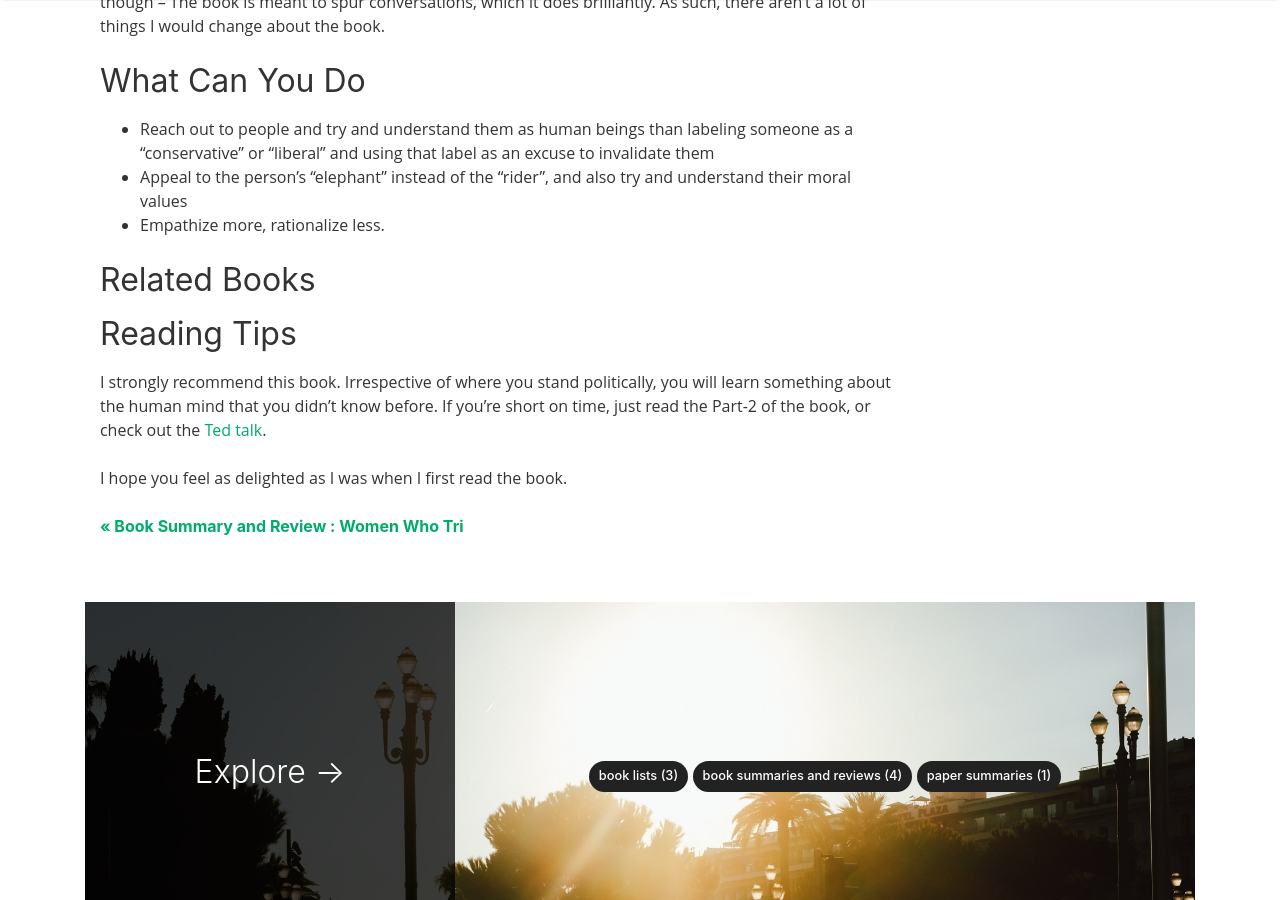
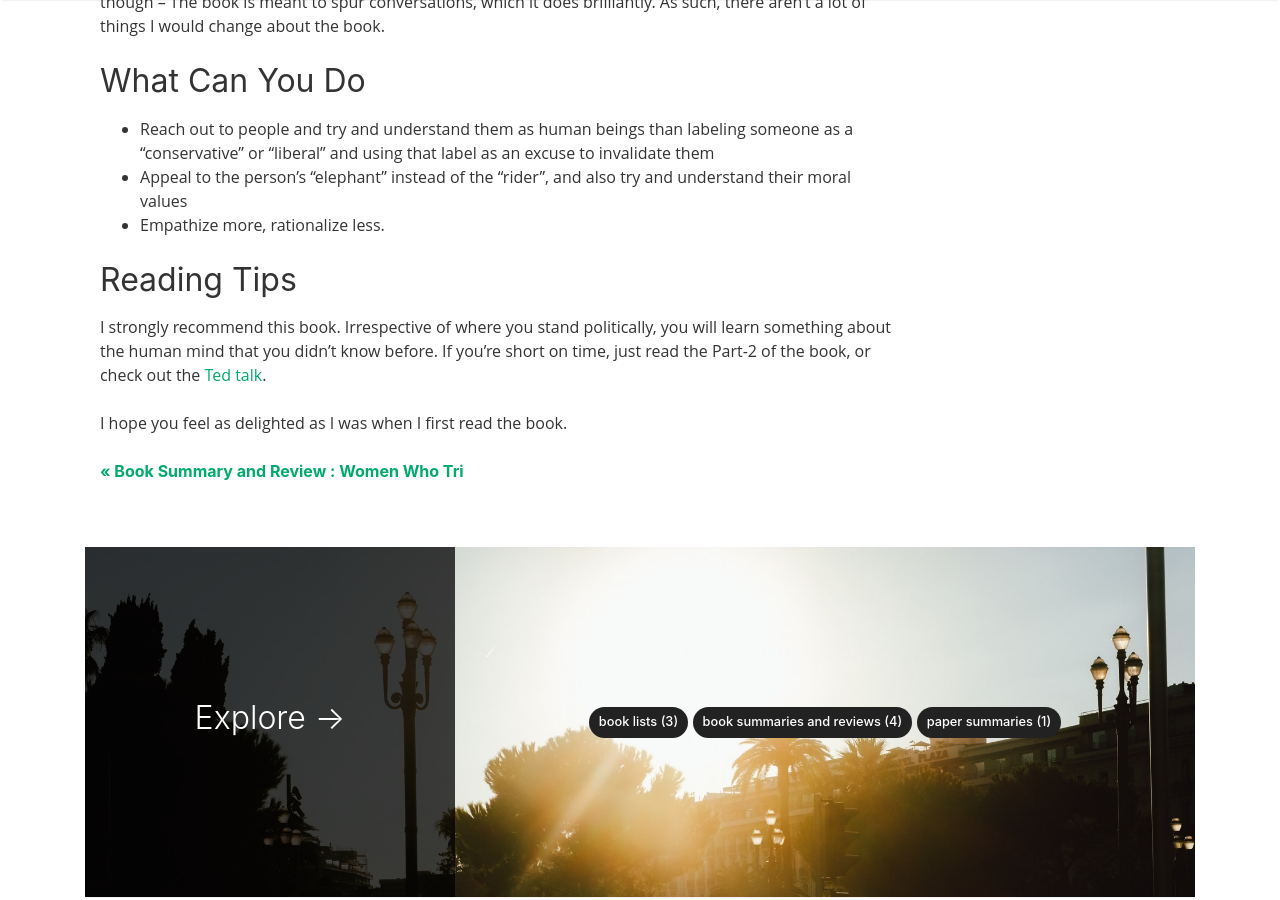
Before and after one commit to jsingh41/jsingh41.github.io, a Jekyll site: the page built from _posts/2021-01-21-the-righteous-mind.md, in a window 1280 px wide and 900 px high, scrolled down 6978 px. Built offline with Jekyll 4.4.1, drawn with Linux system fonts in a browser that asks for light colours; nearby versions of some CDN libraries; comment, search, counter and statistics services are not loaded.

Commit message:
Update 2021-01-21-the-righteous-mind.md

```diff
--- a/_posts/2021-01-21-the-righteous-mind.md
+++ b/_posts/2021-01-21-the-righteous-mind.md
@@ -191,8 +191,6 @@ The book suffers from the same dilemma that I find myself in a lot of times -- I
 *   Empathize more, rationalize less.
 
 
-## Related Books
-
 
 ## Reading Tips
 
```
